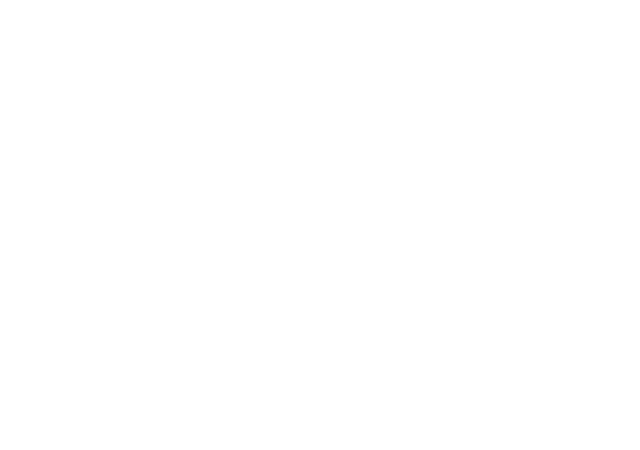
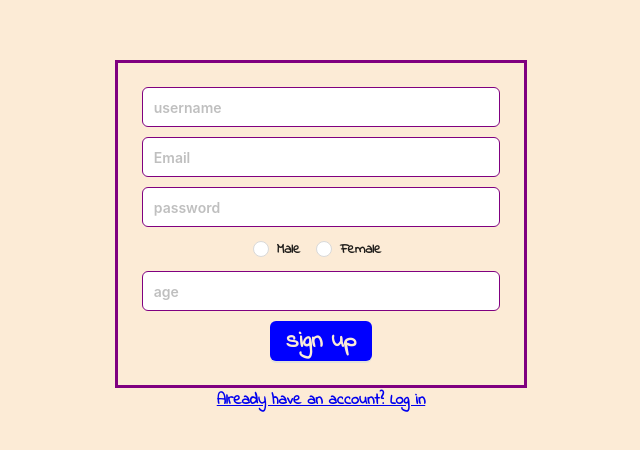
Before and after one commit to voronovanasta/TODO-List, a React (Vite) app: page / in a window 1280 px wide. Before the commit this address had no page. Shown: the part 164-614 px from the top of the page, without its empty margins (319-959 px from the left). Built offline with nearby package versions, Linux system fonts and the light colour scheme.

Commit message:
fix: fix deploy

```diff
--- a/src/App.jsx
+++ b/src/App.jsx
@@ -10,7 +10,7 @@ function App() {
   return (
     <Routes>
       <Route element={<PublicRoute />}>
-        <Route path='/registration' element={<RegistrationPage />} />
+        <Route path='/' element={<RegistrationPage />} />
         <Route path='/login' element={<LoginPage />} />
       </Route>
       <Route element={<PrivateRoute />}>
--- a/src/pages/LoginPage/LoginPage.jsx
+++ b/src/pages/LoginPage/LoginPage.jsx
@@ -83,7 +83,7 @@ export function LoginPage() {
           login
         </Button>
       </form>
-      <Link style={{ fontSize: '1rem' }} to='/registration'>
+      <Link style={{ fontSize: '1rem' }} to='/'>
         Dont have an account? Sign up
       </Link>
     </>
```
